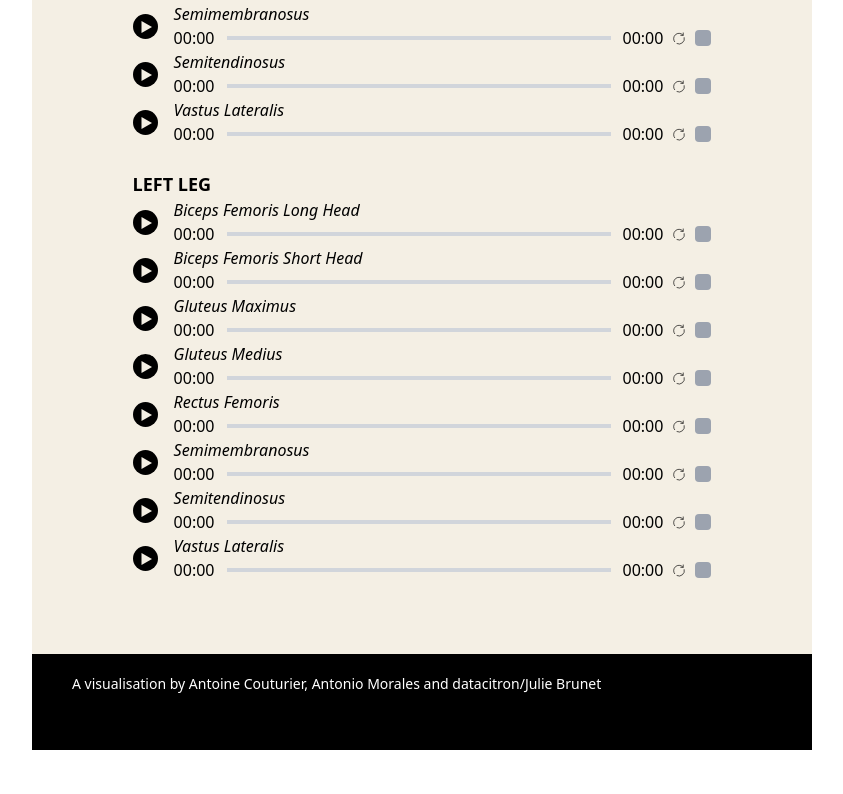
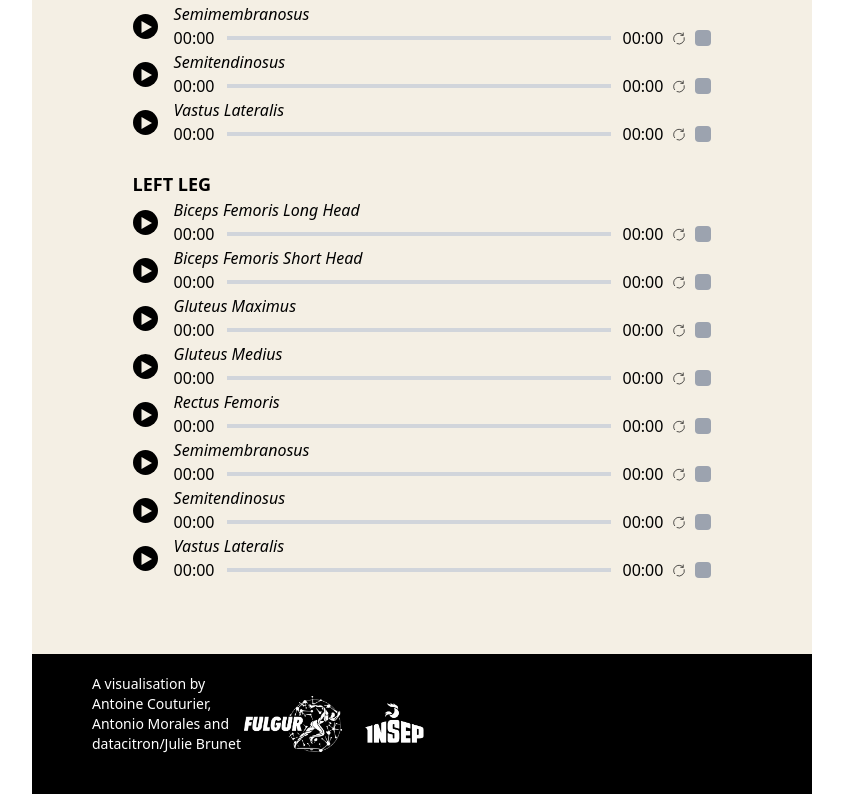
Before and after one commit to ajmoralesa/vizsprint, a Nuxt app: page / in a window 1280 px wide. Shown: the part 661-1455 px from the top of the page, without its empty margins (218-1061 px from the left). Before the commit the page ends 1411 px from the top, so only its background shows below. Built offline with nearby package versions, Linux system fonts and the light colour scheme.

Commit message:
add logos

```diff
--- a/app.vue
+++ b/app.vue
@@ -1,5 +1,4 @@
 <template>
-  <!-- <parentcomponent></parentcomponent> -->
   <div class="w-full flex justify-center">
     <div class="bg-[#F4EFE4] flex flex-col h-100">
       <img src="/img/SPRINT_illu-03.png" class="head" alt="Sprint header" />
@@ -85,11 +84,14 @@
         ></GlobalPlayer>
       </div>
 
-      <div class="bg-black h-24 text-white flex">
-        <div class="pl-10 pr-40 pt-5 text-sm">
+      <div class="bg-black h-full w-full text-white flex flex-row items-center">
+        <div class="pl-10 pr-30 ml-5 py-10 w-48 pt-5 text-sm">
           A visualisation by Antoine Couturier, Antonio Morales and
           datacitron/Julie Brunet
         </div>
+
+        <img class="h-14" src="/img/fulgur_logo.png" alt="Fulgur Logo" />
+        <img class="h-14 pl-4" src="/img/insep_logo.png" alt="" />
       </div>
     </div>
   </div>
```
Also changed, not shown: nuxt.config.ts (+0 -11 lines), public/img/fulgur_logo.png (added), public/img/insep_logo.png (added).
